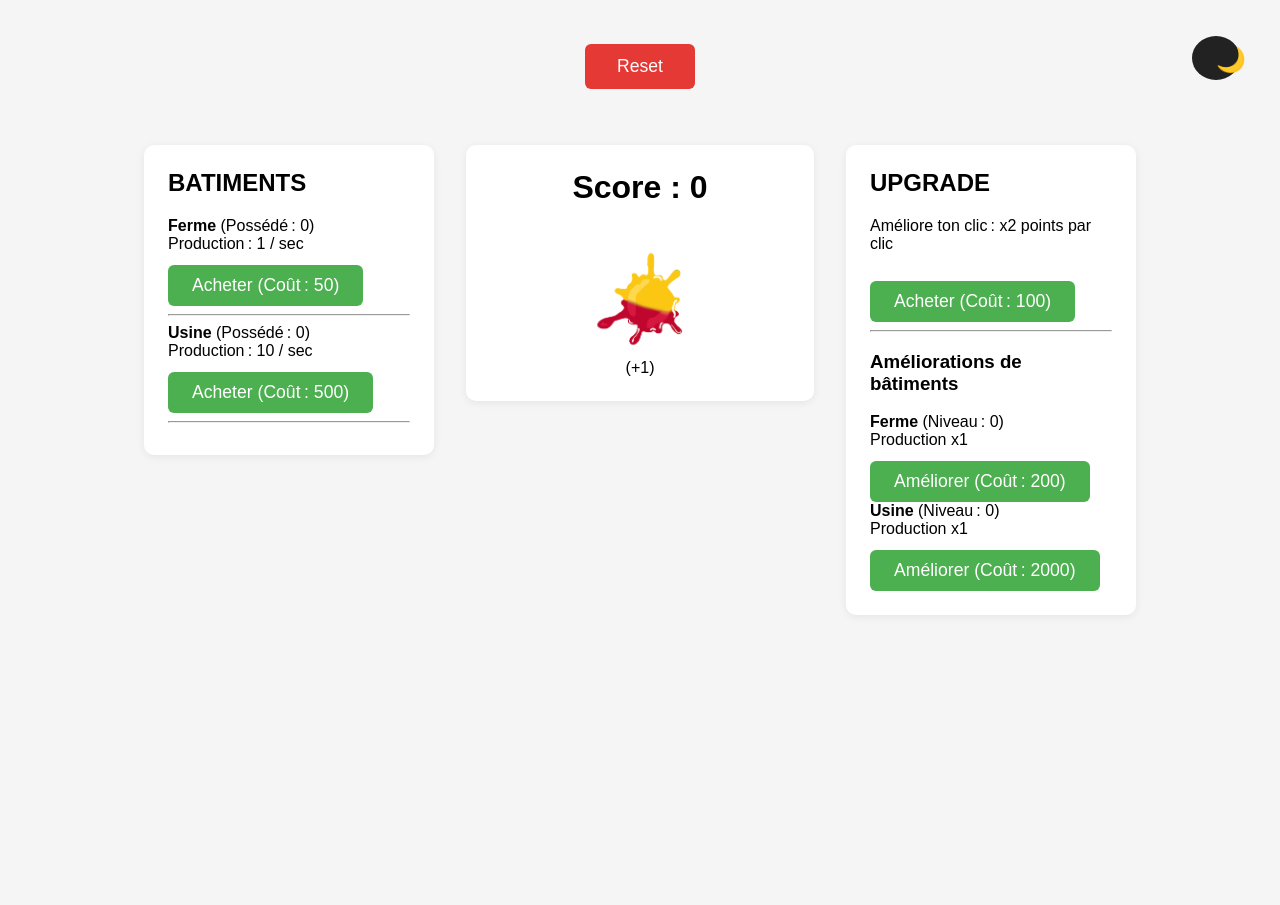
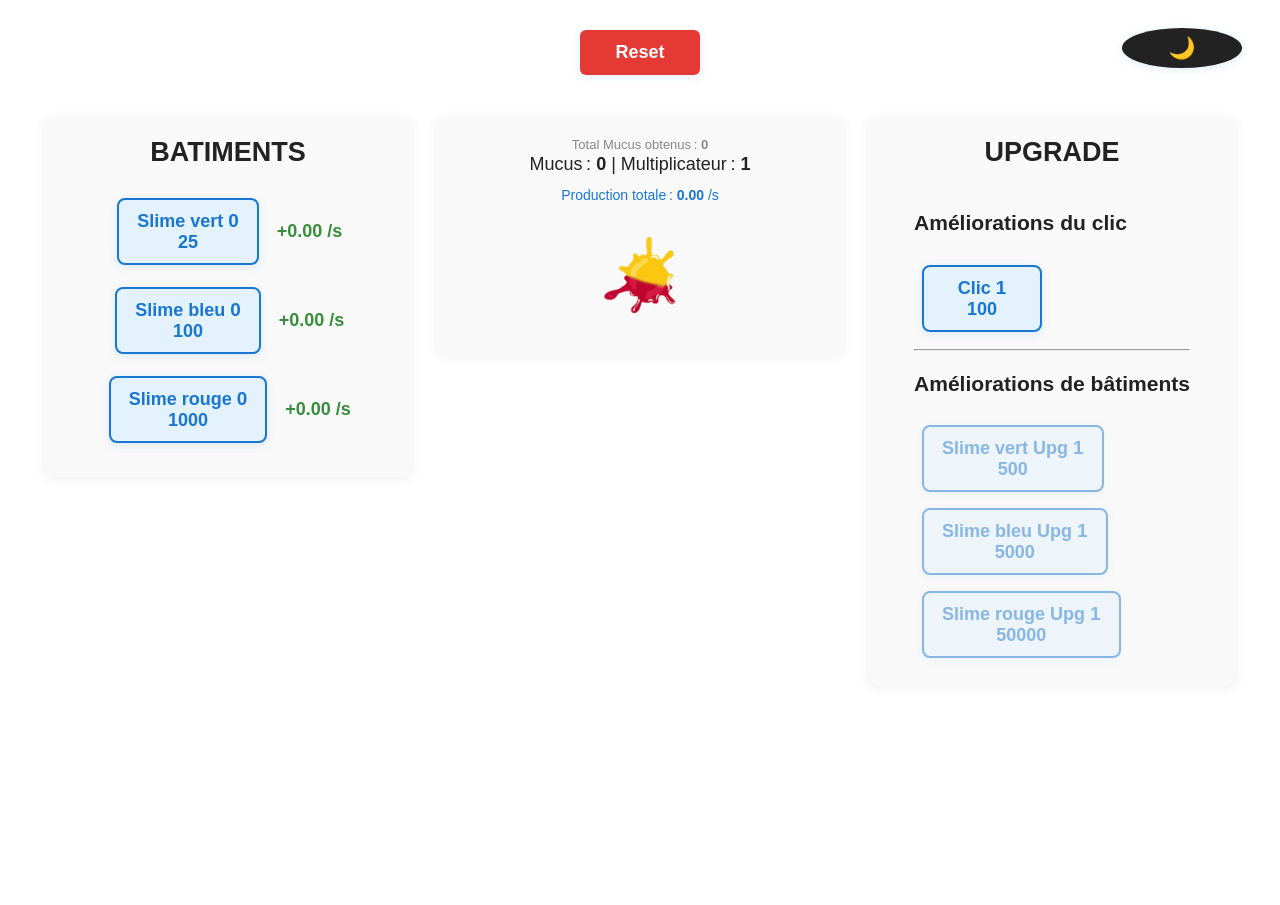
Before and after one commit to NekaiElDoggo/clicker_project, a Flask app: page / in a window 1280 px wide. After the commit the page ends 661 px from the top, so only its background shows below. Run offline with Flask 3, Linux system fonts and the light colour scheme.

Commit message:
V0.2 du clicker

```diff
--- a/app.py
+++ b/app.py
@@ -1,11 +1,59 @@
 from flask import Flask, request, render_template
+import json
 
 app = Flask(__name__)
 
 @app.route('/')
 def index():
-    score = int(request.cookies.get('score', 0))
-    return render_template('main.html', score=score)
+    click_upgrades = [
+        {"level": 1, "cost": 100, "multiplier": 2, "condition": 0},
+        {"level": 2, "cost": 1000, "multiplier": 2, "condition": 0},
+        {"level": 3, "cost": 10000, "multiplier": 2, "condition": 0}
+    ]
+    items = [
+        {
+            "name": "Slime vert",
+            "type": "building",
+            "baseCost": 25,
+            "baseProd": 0.1,
+            "count": 0,
+            "cost": 25,
+            "upgrade": [
+                {"level": 1, "cost": 500, "multiplier": 2, "condition": 10},
+                {"level": 2, "cost": 10000, "multiplier": 2, "condition": 50},
+                {"level": 3, "cost": 1000000, "multiplier": 2, "condition": 100}
+            ]
+        },
+        {
+            "name": "Slime bleu",
+            "type": "building",
+            "baseCost": 100,
+            "baseProd": 1,
+            "count": 0,
+            "cost": 100,
+            "upgrade": [
+                {"level": 1, "cost": 5000, "multiplier": 2, "condition": 10},
+                {"level": 2, "cost": 100000, "multiplier": 2, "condition": 50},
+                {"level": 3, "cost": 10000000, "multiplier": 2, "condition": 100}
+            ]
+        },
+        {
+            "name": "Slime rouge",
+            "type": "building",
+            "baseCost": 1000,
+            "baseProd": 5,
+            "count": 0,
+            "cost": 1000,
+            "upgrade": [
+                {"level": 1, "cost": 50000, "multiplier": 2, "condition": 10},
+                {"level": 2, "cost": 1000000, "multiplier": 2, "condition": 50},
+                {"level": 3, "cost": 100000000, "multiplier": 2, "condition": 100}
+            ]
+        }
+    ]
+    return render_template('main.html',
+                           items=json.dumps(items),
+                           click_upgrades=json.dumps(click_upgrades))
 
 if __name__ == '__main__':
     app.run()
--- a/static/main.js
+++ b/static/main.js
@@ -1,3 +1,4 @@
+// --- Gestion des cookies ---
 function getCookie(name) {
     let value = "; " + document.cookie;
     let parts = value.split("; " + name + "=");
@@ -15,29 +16,48 @@ function setCookie(name, value, days) {
     document.cookie = name + "=" + value + expires + "; path=/";
 }
 
-let score = parseInt(getCookie('score')) || 0;
-let multiplier = parseInt(getCookie('multiplier')) || 1;
-let upgradeCost = parseInt(getCookie('upgradeCost')) || 100;
+// --- Variables principales ---
+let score = parseFloat(getCookie('score')) || 0;
+let totalScore = parseFloat(getCookie('totalScore')) || score;
 
-let buildings = [
-    {name: "Ferme", baseCost: 50, baseProd: 1, count: 0, cost: 50},
-    {name: "Usine", baseCost: 500, baseProd: 10, count: 0, cost: 500}
-];
+// Upgrades de clic
+let clickUpgradeLevel = parseInt(getCookie('clickUpgradeLevel')) || 0;
+let multiplier = 1;
+function loadClickUpgrade() {
+    clickUpgradeLevel = parseInt(getCookie('clickUpgradeLevel')) || 0;
+    multiplier = 1;
+    for (let i = 0; i < clickUpgradeLevel; i++) {
+        multiplier *= clickUpgrades[i].multiplier;
+    }
+}
+function saveClickUpgrade() {
+    setCookie('clickUpgradeLevel', clickUpgradeLevel, 365);
+}
 
-let buildingUpgrades = [
-    { level: 0, cost: 200, multiplier: 2 },
-    { level: 0, cost: 2000, multiplier: 2 }
-];
+// Batiments et upgrades
+let buildings = items.map((item, i) => ({
+    name: item.name,
+    baseCost: item.baseCost,
+    baseProd: item.baseProd,
+    count: 0,
+    cost: item.baseCost,
+    upgrades: item.upgrade.map((upg, j) => ({
+        level: upg.level,
+        cost: upg.cost,
+        multiplier: upg.multiplier,
+        condition: upg.condition,
+        unlocked: false
+    }))
+}));
 
 function loadBuildings() {
     buildings.forEach((b, i) => {
         b.count = parseInt(getCookie('building_' + i + '_count')) || 0;
         b.cost = parseInt(getCookie('building_' + i + '_cost')) || b.baseCost;
-        b.baseProd = parseInt(getCookie('building_' + i + '_baseProd')) || b.baseProd; // <-- Ajouté
-    });
-    buildingUpgrades.forEach((upg, i) => {
-        upg.level = parseInt(getCookie('upgrade_' + i + '_level')) || 0;
-        upg.cost = parseInt(getCookie('upgrade_' + i + '_cost')) || (i === 0 ? 200 : 2000);
+        b.baseProd = parseFloat(getCookie('building_' + i + '_baseProd')) || b.baseProd;
+        b.upgrades.forEach((upg, j) => {
+            upg.unlocked = getCookie('building_' + i + '_upgrade_' + j + '_unlocked') === '1';
+        });
     });
 }
 
@@ -45,18 +65,29 @@ function saveBuildings() {
     buildings.forEach((b, i) => {
         setCookie('building_' + i + '_count', b.count, 365);
         setCookie('building_' + i + '_cost', b.cost, 365);
-        setCookie('building_' + i + '_baseProd', b.baseProd, 365); // <-- Ajouté
+        setCookie('building_' + i + '_baseProd', b.baseProd, 365);
+        b.upgrades.forEach((upg, j) => {
+            setCookie('building_' + i + '_upgrade_' + j + '_unlocked', upg.unlocked ? '1' : '', 365);
+        });
     });
 }
 
+// --- Affichage des bâtiments ---
 function updateBuildingsDisplay() {
     let html = "";
     buildings.forEach((b, i) => {
-        html += `<div>
-            <b>${b.name}</b> (Possédé : <span id="building_${i}_count">${b.count}</span>)<br>
-            Production : ${b.baseProd} / sec<br>
-            <button onclick="buyBuilding(${i})">Acheter (Coût : <span id="building_${i}_cost">${b.cost}</span>)</button>
-        </div><hr>`;
+        let prod = b.count * b.baseProd;
+        html += `
+        <div class="building-btn-wrapper" style="display:flex;align-items:center;gap:10px;">
+            <button class="building-btn"
+                onmouseover="showTooltip(event, '${b.name}<br>Production: ${b.baseProd}/sec')"
+                onmouseout="hideTooltip()"
+                onclick="buyBuilding(${i})">
+                ${b.name} <span class="building-count">${b.count}</span>
+                <br><span class="building-cost">${b.cost}</span>
+            </button>
+            <span class="building-prod">+${prod.toFixed(2)} /s</span>
+        </div>`;
     });
     document.getElementById('buildings').innerHTML = html;
 }
@@ -69,84 +100,146 @@ function buyBuilding(i) {
         b.cost = Math.floor(b.baseCost * Math.pow(1.5, b.count));
         updateDisplay();
         updateBuildingsDisplay();
-    } else {
-        alert("Pas assez de points !");
-    }
-}
-
-function upgrade() {
-    if (score >= upgradeCost) {
-        score -= upgradeCost;
-        multiplier *= 2;
-        upgradeCost = Math.floor(upgradeCost * 2.5);
-        updateDisplay();
         updateUpgradeDisplay();
     } else {
         alert("Pas assez de points !");
     }
 }
 
-function upgradeBuilding(i) {
-    let upg = buildingUpgrades[i];
-    if (score >= upg.cost) {
+// --- Upgrades de clic ---
+function upgradeClick() {
+    if (clickUpgradeLevel < clickUpgrades.length) {
+        let upg = clickUpgrades[clickUpgradeLevel];
+        if (score >= upg.cost) {
+            score -= upg.cost;
+            clickUpgradeLevel += 1;
+            multiplier *= upg.multiplier;
+            updateDisplay();
+            updateUpgradeDisplay();
+            saveClickUpgrade();
+        } else {
+            alert("Pas assez de points !");
+        }
+    }
+}
+
+// --- Upgrades de bâtiments ---
+function upgradeBuilding(i, j) {
+    let b = buildings[i];
+    let upg = b.upgrades[j];
+    if (score >= upg.cost && b.count >= upg.condition && !upg.unlocked) {
         score -= upg.cost;
-        buildings[i].baseProd *= upg.multiplier;
-        upg.level += 1;
-        upg.cost = Math.floor(upg.cost * 2.5);
+        b.baseProd *= upg.multiplier;
+        upg.unlocked = true;
         updateDisplay();
         updateBuildingsDisplay();
         updateUpgradeDisplay();
     } else {
-        alert("Pas assez de points !");
+        alert("Condition non remplie ou pas assez de points !");
     }
 }
 
+// --- Affichage des upgrades ---
 function updateUpgradeDisplay() {
-    let html = `<p>Améliore ton clic : x2 points par clic</p>
-        <button onclick="upgrade()">Acheter (Coût : <span id="upgradeCost">${upgradeCost}</span>)</button>
-        <hr>
-        <h3>Améliorations de bâtiments</h3>`;
+    // Upgrades de clic
+    let html = `<h3>Améliorations du clic</h3>`;
+    if (clickUpgradeLevel < clickUpgrades.length) {
+        let upg = clickUpgrades[clickUpgradeLevel];
+        html += `
+        <div class="upgrade-btn-wrapper">
+            <button class="upgrade-btn"
+                onmouseover="showTooltip(event, 'Niveau ${upg.level}<br>x${upg.multiplier} par clic<br>Coût: ${upg.cost}')"
+                onmouseout="hideTooltip()"
+                onclick="upgradeClick()">
+                Clic <span class="upgrade-level">${clickUpgradeLevel + 1}</span>
+                <br><span class="upgrade-cost">${upg.cost}</span>
+            </button>
+        </div>`;
+    } else {
+        html += `<i>Toutes les améliorations de clic achetées</i>`;
+    }
+    html += `<hr><h3>Améliorations de bâtiments</h3>`;
     buildings.forEach((b, i) => {
-        html += `<div>
-            <b>${b.name}</b> (Niveau : <span id="upgrade_${i}_level">${buildingUpgrades[i].level}</span>)<br>
-            Production x${Math.pow(buildingUpgrades[i].multiplier, buildingUpgrades[i].level)}<br>
-            <button onclick="upgradeBuilding(${i})">Améliorer (Coût : <span id="upgrade_${i}_cost">${buildingUpgrades[i].cost}</span>)</button>
-        </div>`;
+        const upgIndex = b.upgrades.findIndex(upg => !upg.unlocked);
+        html += `<div class="upgrade-btn-wrapper">`;
+        if (upgIndex !== -1) {
+            const upg = b.upgrades[upgIndex];
+            html += `
+            <button class="upgrade-btn"
+                onmouseover="showTooltip(event, '${b.name}<br>Niveau ${upg.level}<br>Production x${upg.multiplier}<br>Condition: ${upg.condition} possédés<br>Coût: ${upg.cost}')"
+                onmouseout="hideTooltip()"
+                onclick="upgradeBuilding(${i},${upgIndex})"
+                ${b.count >= upg.condition ? '' : 'disabled'}>
+                ${b.name} Upg <span class="upgrade-level">${upg.level}</span>
+                <br><span class="upgrade-cost">${upg.cost}</span>
+            </button>`;
+        } else {
+            html += `<i>Toutes les améliorations achetées</i>`;
+        }
+        html += `</div>`;
     });
     document.getElementById('upgrades').innerHTML = html;
 }
 
+// --- Tooltip ---
+function showTooltip(e, text) {
+    let tooltip = document.getElementById('tooltip');
+    if (!tooltip) {
+        tooltip = document.createElement('div');
+        tooltip.id = 'tooltip';
+        tooltip.style.position = 'fixed';
+        tooltip.style.background = '#222';
+        tooltip.style.color = '#fff';
+        tooltip.style.padding = '6px 10px';
+        tooltip.style.borderRadius = '6px';
+        tooltip.style.fontSize = '14px';
+        tooltip.style.zIndex = 1000;
+        document.body.appendChild(tooltip);
+    }
+    tooltip.innerHTML = text;
+    tooltip.style.display = 'block';
+    tooltip.style.left = (e.clientX + 15) + 'px';
+    tooltip.style.top = (e.clientY + 10) + 'px';
+}
+function hideTooltip() {
+    let tooltip = document.getElementById('tooltip');
+    if (tooltip) tooltip.style.display = 'none';
+}
+
+// --- Affichage général ---
 function updateDisplay() {
     const scoreEl = document.getElementById('score');
     const multiplierEl = document.getElementById('multiplier');
-    const upgradeCostEl = document.getElementById('upgradeCost');
-
-    if (scoreEl) scoreEl.textContent = score;
+    const totalScoreEl = document.getElementById('totalScore');
+    const totalProdEl = document.getElementById('totalProd');
+    if (scoreEl) scoreEl.textContent = Math.floor(score);
     if (multiplierEl) multiplierEl.textContent = multiplier;
-    if (upgradeCostEl) upgradeCostEl.textContent = upgradeCost;
+    if (totalScoreEl) totalScoreEl.textContent = Math.floor(totalScore);
+    if (totalProdEl) totalProdEl.textContent = getTotalProd().toFixed(2);
 }
 
-function saveUpgrades() {
-    buildingUpgrades.forEach((upg, i) => {
-        setCookie('upgrade_' + i + '_level', upg.level, 365);
-        setCookie('upgrade_' + i + '_cost', upg.cost, 365);
-    });
-}
-
-function saveAll() {
-    setCookie('score', score, 365);
-    setCookie('multiplier', multiplier, 365);
-    setCookie('upgradeCost', upgradeCost, 365);
-    saveBuildings();
-    saveUpgrades();
-}
-
-setInterval(function() {
+// --- Calcul de la prod totale ---
+function getTotalProd() {
     let prod = 0;
     buildings.forEach(b => {
         prod += b.count * b.baseProd;
     });
+    return prod;
+}
+
+// --- Sauvegarde globale ---
+function saveAll() {
+    setCookie('score', score, 365);
+    setCookie('totalScore', totalScore, 365);
+    saveClickUpgrade();
+    saveBuildings();
+}
+
+// --- Production automatique ---
+setInterval(function() {
+    let prod = getTotalProd();
     score += prod;
+    totalScore += prod;
     updateDisplay();
     saveAll();
 }, 1000);
@@ -155,42 +248,45 @@ setInterval(function() {
     saveAll();
 }, 5000);
 
+// --- Initialisation ---
 window.onload = function() {
     loadBuildings();
+    loadClickUpgrade();
     updateDisplay();
     updateBuildingsDisplay();
     updateUpgradeDisplay();
+    if (getCookie('darkmode') === '1') {
+        document.body.classList.add('darkmode');
+    }
 };
 
+// --- Clic principal ---
 function increment() {
     score += multiplier;
+    totalScore += multiplier;
     updateDisplay();
     saveAll();
 }
+
+// --- Reset ---
 function resetGame() {
-    // Liste de tous les cookies à supprimer
     const cookies = [
-        'score', 'multiplier', 'upgradeCost',
+        'score', 'totalScore', 'clickUpgradeLevel',
         'building_0_count', 'building_0_cost', 'building_0_baseProd',
         'building_1_count', 'building_1_cost', 'building_1_baseProd',
-        'upgrade_0_level', 'upgrade_0_cost',
-        'upgrade_1_level', 'upgrade_1_cost'
+        'building_2_count', 'building_2_cost', 'building_2_baseProd'
     ];
+    buildings.forEach((b, i) => {
+        b.upgrades.forEach((upg, j) => {
+            cookies.push('building_' + i + '_upgrade_' + j + '_unlocked');
+        });
+    });
     cookies.forEach(name => setCookie(name, '', -1));
     location.reload();
 }
+
+// --- Dark mode ---
 function toggleDarkMode() {
     const isDark = document.body.classList.toggle('darkmode');
     setCookie('darkmode', isDark ? '1' : '', 365);
 }
-
-window.onload = function() {
-    loadBuildings();
-    updateDisplay();
-    updateBuildingsDisplay();
-    updateUpgradeDisplay();
-    // Active le mode sombre si le cookie est présent
-    if (getCookie('darkmode') === '1') {
-        document.body.classList.add('darkmode');
-    }
-};
--- a/static/style.css
+++ b/static/style.css
@@ -1,125 +1,242 @@
+/* --- Base et structure --- */
 body {
     margin: 0;
     font-family: Arial, sans-serif;
-    background: #f5f5f5;
+    color: #222;
+    background: #fff;
+    transition: background 0.4s, color 0.4s;
+    font-size: 18px;
 }
 .container {
     display: flex;
-    justify-content: space-between;
+    justify-content: center;
     align-items: flex-start;
     height: 100vh;
-    padding: 40px 10vw;
+    padding: 24px 2vw;
     box-sizing: border-box;
+    gap: 24px;
 }
 .section {
-    background: #fff;
+    background: #f9f9f9;
     border-radius: 10px;
-    box-shadow: 0 2px 8px #0001;
-    padding: 24px;
-    min-width: 220px;
-    max-width: 320px;
+    box-shadow: 0 2px 12px #0001;
+    padding: 20px 14px;
+    min-width: 240px;
+    max-width: 340px;
     flex: 1;
-    margin: 0 16px;
+    color: #222;
+    display: flex;
+    flex-direction: column;
+    align-items: center;
+    max-height: 80vh;
+    overflow-y: auto;
 }
 .center {
     display: flex;
     flex-direction: column;
     align-items: center;
     justify-content: center;
-    min-width: 300px;
-    max-width: 400px;
+    min-width: 260px;
+    max-width: 380px;
     flex: 1.2;
 }
 h1, h2 {
     margin-top: 0;
+    color: #222;
+    font-size: 1.5em;
+    text-align: center;
 }
-button {
-    margin-top: 12px;
-    padding: 10px 24px;
-    font-size: 1.1em;
-    border-radius: 6px;
-    border: none;
-    background: #4caf50;
-    color: #fff;
+
+/* --- Boutons généraux --- */
+button, .building-btn, .upgrade-btn {
+    font-size: 1em;
+    padding: 10px 18px;
+    margin: 8px;
+    border-radius: 8px;
+    border: 2px solid #1976d2;
+    background: #e3f2fd;
+    color: #1976d2;
     cursor: pointer;
-    transition: background 0.2s;
+    position: relative;
+    min-width: 120px;
+    min-height: 40px;
+    transition: background 0.2s, color 0.2s, box-shadow 0.2s;
+    box-shadow: 0 2px 8px #1976d220;
+    font-weight: bold;
+    text-align: center;
+    display: inline-block;
 }
-button:hover {
-    background: #388e3c;
+button:hover, .building-btn:hover, .upgrade-btn:hover {
+    background: #bbdefb;
+    color: #0d47a1;
+    box-shadow: 0 4px 16px #1976d240;
 }
-.reset-container {
-    width: 100%;
-    display: flex;
-    justify-content: center;
-    margin-top: 32px;
-    margin-bottom: 16px;
+.upgrade-btn[disabled] {
+    opacity: 0.5;
+    cursor: not-allowed;
 }
+
+/* --- Boutons spéciaux --- */
 .reset-btn {
     background: #e53935;
     color: #fff;
     border: none;
     border-radius: 6px;
-    padding: 12px 32px;
-    font-size: 1.1em;
+    padding: 12px 24px;
+    font-size: 1em;
     cursor: pointer;
     transition: background 0.2s;
+    margin-top: 12px;
+    font-weight: bold;
 }
 .reset-btn:hover {
     background: #b71c1c;
-}
-.clicker-img {
-    width: 120px;
-    height: 120px;
-    cursor: pointer;
-    margin-top: 12px;
-    transition: transform 0.1s;
-}
-.clicker-img:active {
-    transform: scale(0.95);
-}
-.darkmode-container {
-    position: absolute;
-    top: 24px;
-    right: 40px;
 }
 .darkmode-btn {
     background: #222;
     color: #fff;
     border: none;
     border-radius: 50%;
-    width: 44px;
-    height: 44px;
-    font-size: 1.5em;
+    width: 38px;
+    height: 38px;
+    font-size: 1.2em;
     cursor: pointer;
     transition: background 0.2s;
+    display: flex;
+    align-items: center;
+    justify-content: center;
 }
 .darkmode-btn:hover {
     background: #444;
 }
+.reset-container {
+    width: 100%;
+    display: flex;
+    justify-content: center;
+    margin-top: 18px;
+    margin-bottom: 10px;
+}
+.darkmode-container {
+    position: absolute;
+    top: 20px;
+    right: 30px;
+}
 
-/* Mode sombre */
+/* --- Affichage des bâtiments et upgrades --- */
+.building-btn-wrapper {
+    display: flex;
+    align-items: center;
+    gap: 8px;
+    margin-bottom: 6px;
+    width: 100%;
+    justify-content: center;
+}
+.building-cost, .upgrade-cost {
+    font-size: 1em;
+    color: #1976d2;
+}
+.building-count, .upgrade-level {
+    font-weight: bold;
+    font-size: 1.05em;
+}
+.building-prod {
+    font-size: 1em;
+    color: #388e3c;
+    min-width: 70px;
+    text-align: left;
+    font-weight: bold;
+}
+
+/* --- Image du clicker --- */
+.clicker-img {
+    width: 100px;
+    height: 100px;
+    cursor: pointer;
+    margin-top: 10px;
+    margin-bottom: 10px;
+    transition: transform 0.1s;
+    display: block;
+}
+.clicker-img:active {
+    transform: scale(0.95);
+}
+
+/* --- HUD central --- */
+#totalScore, #score, #multiplier, #totalProd {
+    font-size: 1em;
+    font-weight: bold;
+}
+.center > div {
+    text-align: center;
+    margin-bottom: 8px;
+}
+.center > div:first-child {
+    font-size: 0.95em;
+    color: #888;
+    margin-bottom: 4px;
+}
+.center > div:nth-child(3) {
+    font-size: 1em;
+    color: #1976d2;
+    margin-top: 6px;
+    margin-bottom: 12px;
+}
+
+/* --- Tooltip --- */
+#tooltip {
+    pointer-events: none;
+    position: fixed;
+    background: #222;
+    color: #fff;
+    padding: 6px 10px;
+    border-radius: 6px;
+    font-size: 0.95em;
+    z-index: 1000;
+    display: none;
+    max-width: 220px;
+    word-break: break-word;
+}
+
+/* --- Mode sombre --- */
 body.darkmode {
     background: #181a1b;
+    color: #eee;
 }
 body.darkmode .section {
     background: #23272a;
     color: #eee;
-    box-shadow: 0 2px 8px #0006;
+    box-shadow: 0 2px 12px #0006;
 }
 body.darkmode h1, body.darkmode h2 {
     color: #fff;
 }
 body.darkmode button,
+body.darkmode .building-btn,
+body.darkmode .upgrade-btn {
+    background: #333;
+    color: #fff;
+    border: 2px solid #555;
+}
+body.darkmode button:hover,
+body.darkmode .building-btn:hover,
+body.darkmode .upgrade-btn:hover {
+    background: #444;
+    color: #fff;
+}
 body.darkmode .reset-btn,
 body.darkmode .darkmode-btn {
-    background: #333;
+    background: #444;
     color: #fff;
 }
-body.darkmode button:hover,
 body.darkmode .reset-btn:hover,
 body.darkmode .darkmode-btn:hover {
-    background: #555;
+    background: #666;
 }
-body, .section {
-    transition: background 0.4s, color 0.4s;
+body.darkmode .building-cost,
+body.darkmode .upgrade-cost {
+    color: #90caf9;
 }
+body.darkmode #tooltip {
+    background: #111;
+    color: #fff;
+}
--- a/templates/main.html
+++ b/templates/main.html
@@ -18,15 +18,27 @@
             <div id="buildings"></div>
         </div>
         <div class="section center">
-            <h1>Score : <span id="score">0</span></h1>
+            <div style="font-size:13px;color:#888;margin-bottom:2px;">
+                Total Mucus obtenus : <span id="totalScore">0</span>
+            </div>
+            <div>
+                Mucus : <span id="score">0</span>
+                | Multiplicateur : <span id="multiplier">1</span>
+            </div>
+            <div style="font-size:14px;color:#1976d2;margin-top:4px;">
+                Production totale : <span id="totalProd">0</span> /s
+            </div>
             <img src="{{ url_for('static', filename='clicker.png') }}" alt="Clique !" class="clicker-img" onclick="increment()">
-            <div>(+<span id="multiplier">1</span>)</div>
         </div>
         <div class="section">
             <h2>UPGRADE</h2>
             <div id="upgrades"></div>
         </div>
     </div>
+    <script>
+        const items = {{ items|safe }};
+        const clickUpgrades = {{ click_upgrades|safe }};
+    </script>
     <script src="{{ url_for('static', filename='main.js') }}"></script>
 </body>
 </html>
```
